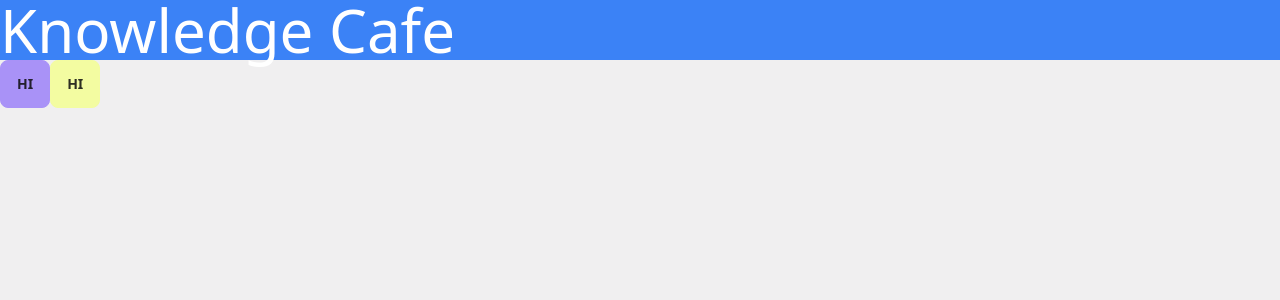
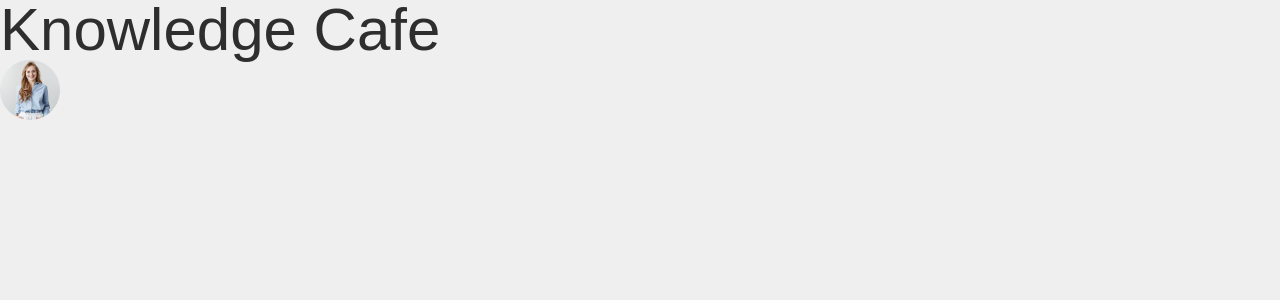
Before and after one commit to NFRIDOY/knowledge-cafe, a React (Vite) app: page / in a window 1280 px wide. Shown: the top 300 px of the page. Built offline with nearby package versions, Linux system fonts and the light colour scheme.

Commit message:
profile pic added

```diff
--- a/src/App.jsx
+++ b/src/App.jsx
@@ -10,8 +10,8 @@ function App() {
   return (
     <>
       <Header title={"Knowledge Cafe"}></Header>
-      <button className='btn btn-primary'>HI</button>
-      <button className='btn btn-secondary'>HI</button>
+
+
     </>
   )
 }
--- a/src/components/header/Header.jsx
+++ b/src/components/header/Header.jsx
@@ -1,11 +1,14 @@
 // import React from 'react'
 import PropTypes from 'prop-types'; // ES6
+import profile from '../../assets/images/profile.png';
+
 
 export default function Header(props) {
     const {title} = props;
     return (
         <>
-            <h1 className='bg-blue-500 text-white text-6xl'>{title}</h1>
+            <h1 className=' text-6xl'>{title}</h1>
+            <img src={profile} alt="" />
         </>
     )
 }
--- a/src/index.css
+++ b/src/index.css
@@ -1,3 +1,10 @@
 @tailwind base;
 @tailwind components;
 @tailwind utilities;
+
+/* font */
+@import url('https://fonts.googleapis.com/css2?family=Exo+2:wght@400;500;600;700;800;900&display=swap');
+
+*{
+    font-family: 'Exo 2', sans-serif;
+}
```
Also changed, not shown: src/components/header/header.css (added).
